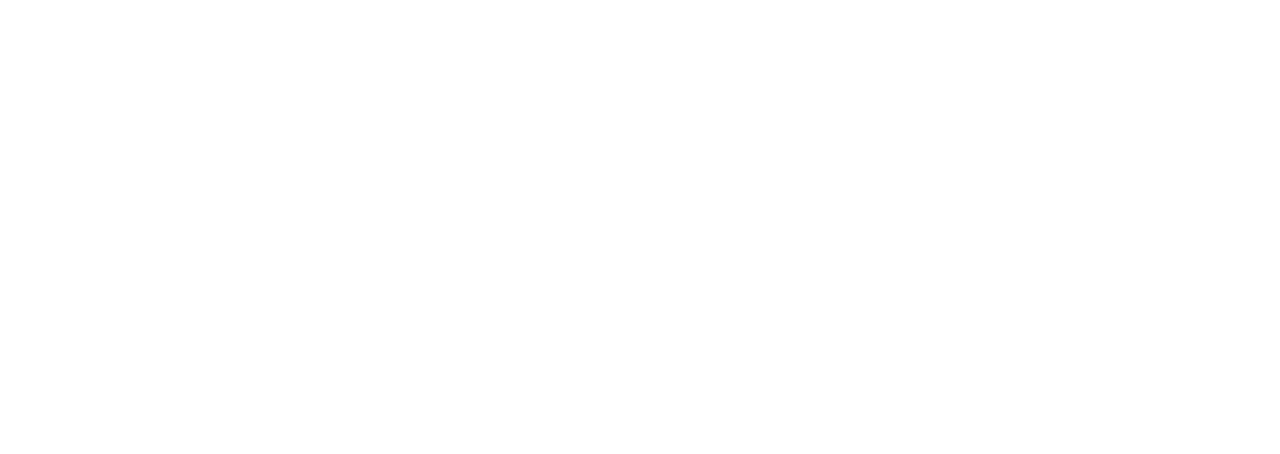
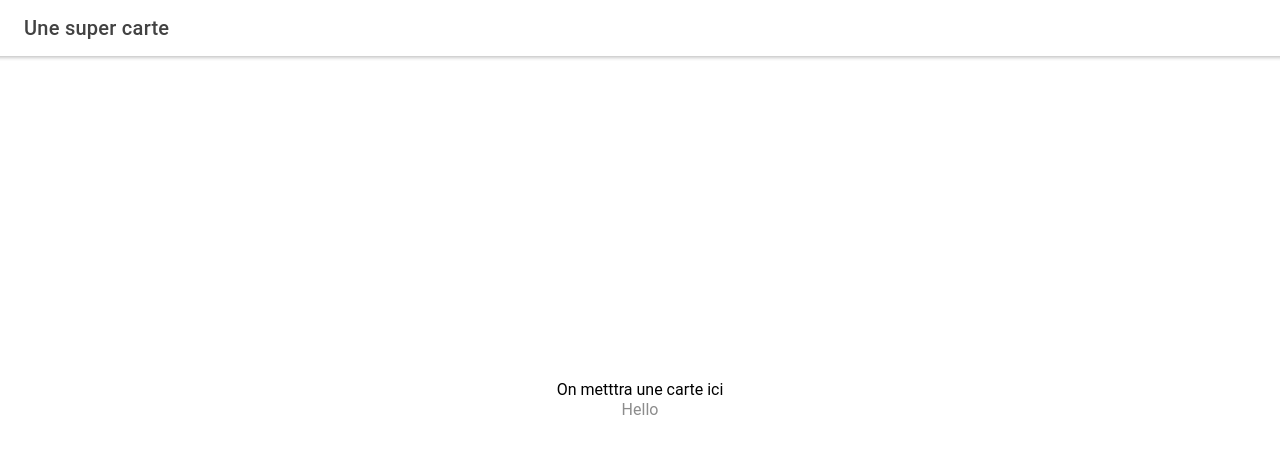
Before and after one commit to CNAM-CPN90-2021/team-prestashop_treasure-hunt-app, a React (Create React App) app in the folder app/: page /map in a window 1280 px wide. Shown: the top 454 px of the page. Built offline with nearby package versions, Linux system fonts and the light colour scheme.

Commit message:
Ajout d'une page Map

```diff
--- a/app/src/App.tsx
+++ b/app/src/App.tsx
@@ -1,27 +1,28 @@
-import { Redirect, Route } from 'react-router-dom';
-import { IonApp, IonRouterOutlet } from '@ionic/react';
-import { IonReactRouter } from '@ionic/react-router';
-import Home from './pages/Home';
-import ScenariosMenu from './pages/ScenariosMenu';
+import { Redirect, Route } from "react-router-dom";
+import { IonApp, IonRouterOutlet } from "@ionic/react";
+import { IonReactRouter } from "@ionic/react-router";
+import Home from "./pages/Home";
+import { Map } from "./pages/Map";
+import ScenariosMenu from "./pages/ScenariosMenu";
 
 /* Core CSS required for Ionic components to work properly */
-import '@ionic/react/css/core.css';
+import "@ionic/react/css/core.css";
 
 /* Basic CSS for apps built with Ionic */
-import '@ionic/react/css/normalize.css';
-import '@ionic/react/css/structure.css';
-import '@ionic/react/css/typography.css';
+import "@ionic/react/css/normalize.css";
+import "@ionic/react/css/structure.css";
+import "@ionic/react/css/typography.css";
 
 /* Optional CSS utils that can be commented out */
-import '@ionic/react/css/padding.css';
-import '@ionic/react/css/float-elements.css';
-import '@ionic/react/css/text-alignment.css';
-import '@ionic/react/css/text-transformation.css';
-import '@ionic/react/css/flex-utils.css';
-import '@ionic/react/css/display.css';
+import "@ionic/react/css/padding.css";
+import "@ionic/react/css/float-elements.css";
+import "@ionic/react/css/text-alignment.css";
+import "@ionic/react/css/text-transformation.css";
+import "@ionic/react/css/flex-utils.css";
+import "@ionic/react/css/display.css";
 
 /* Theme variables */
-import './theme/variables.css';
+import "./theme/variables.css";
 
 const App: React.FC = () => (
   <IonApp>
@@ -36,6 +37,9 @@ const App: React.FC = () => (
         <Route exact path="/">
           <Redirect to="/home" />
         </Route>
+        <Route path="/map">
+          <Map />
+        </Route>
       </IonRouterOutlet>
     </IonReactRouter>
   </IonApp>
--- /dev/null
+++ b/app/src/pages/Map.tsx
@@ -0,0 +1,31 @@
+import {
+  IonHeader,
+  IonToolbar,
+  IonButtons,
+  IonBackButton,
+  IonTitle,
+  IonContent,
+  IonPage,
+} from "@ionic/react";
+
+export function Map() {
+  return (
+    <IonPage>
+      <IonHeader>
+        <IonToolbar>
+          <IonButtons slot="start">
+            <IonBackButton />
+          </IonButtons>
+          <IonTitle>Une super carte</IonTitle>
+        </IonToolbar>
+      </IonHeader>
+
+      <IonContent fullscreen>
+        <div className="container">
+          On metttra une carte ici
+          <p>Hello</p>
+        </div>
+      </IonContent>
+    </IonPage>
+  );
+}
```
Also changed, not shown: app/src/pages/Map.css (added).
